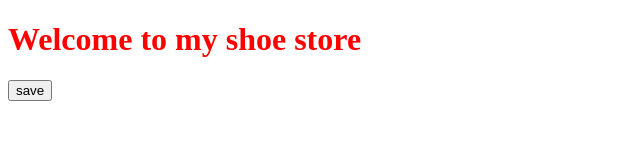
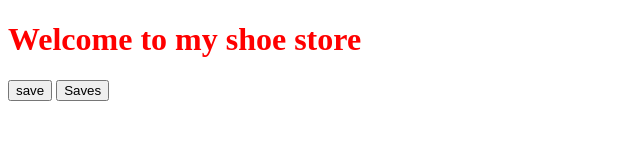
Before and after one commit to Tomerog/demo-git, a plain HTML site: page index.html in a window 1280 px wide. Shown: the whole page, without its empty margins (0-640 px from the left). Drawn offline with Linux system fonts and the light colour scheme.

Commit message:
added second save button

```diff
--- a/index.html
+++ b/index.html
@@ -9,5 +9,6 @@
   <body>
     <h1>Welcome to my shoe store</h1>
     <button>save</button>
+    <button>Saves</button>
   </body>
 </html>
```
